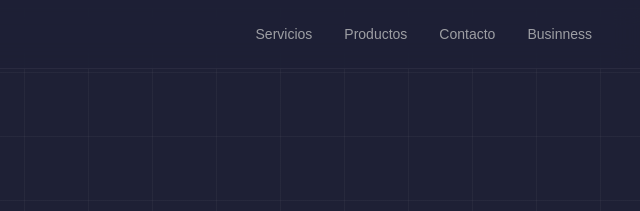
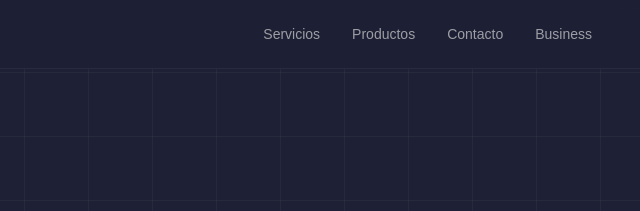
Before and after one commit to drwnDrDev/dinamycode, an Astro site: page / in a window 1280 px wide. Shown: the top 211 px of the page, 640-1280 px from the left. Built offline with nearby package versions, Linux system fonts and the light colour scheme; Astro itself is replaced by a stand-in of ours.

Commit message:
correccion de link de business

```diff
--- a/src/components/Footer.astro
+++ b/src/components/Footer.astro
@@ -10,7 +10,7 @@ const navItems = [
   { href: '/servicios/', label: 'Servicios', colorClass: 'bg-dc-red' },
   { href: '/productos/', label: 'Productos', colorClass: 'bg-dc-blue' },
   { href: ('/contacto/'), label: 'Contacto', colorClass: 'bg-dc-yellow' },
-  { href: ('https://businness.dinamycode.com'), label: 'Inicio', colorClass: 'bg-dc-red' },
+  { href: ('https://business.dinamycode.com'), label: 'Business', colorClass: 'bg-dc-red' },
 
 ];
 
--- a/src/components/Navbar.astro
+++ b/src/components/Navbar.astro
@@ -7,7 +7,7 @@ const navLinks = [
   { href: '/servicios/', label: 'Servicios' },
   { href: '/productos/', label: 'Productos' },
   { href: '/contacto/', label: 'Contacto' },
-  { href: 'https://businness.dinamycode.com', label: 'Businness' },
+  { href: 'https://business.dinamycode.com', label: 'Business' },
 
 ];
 
```
